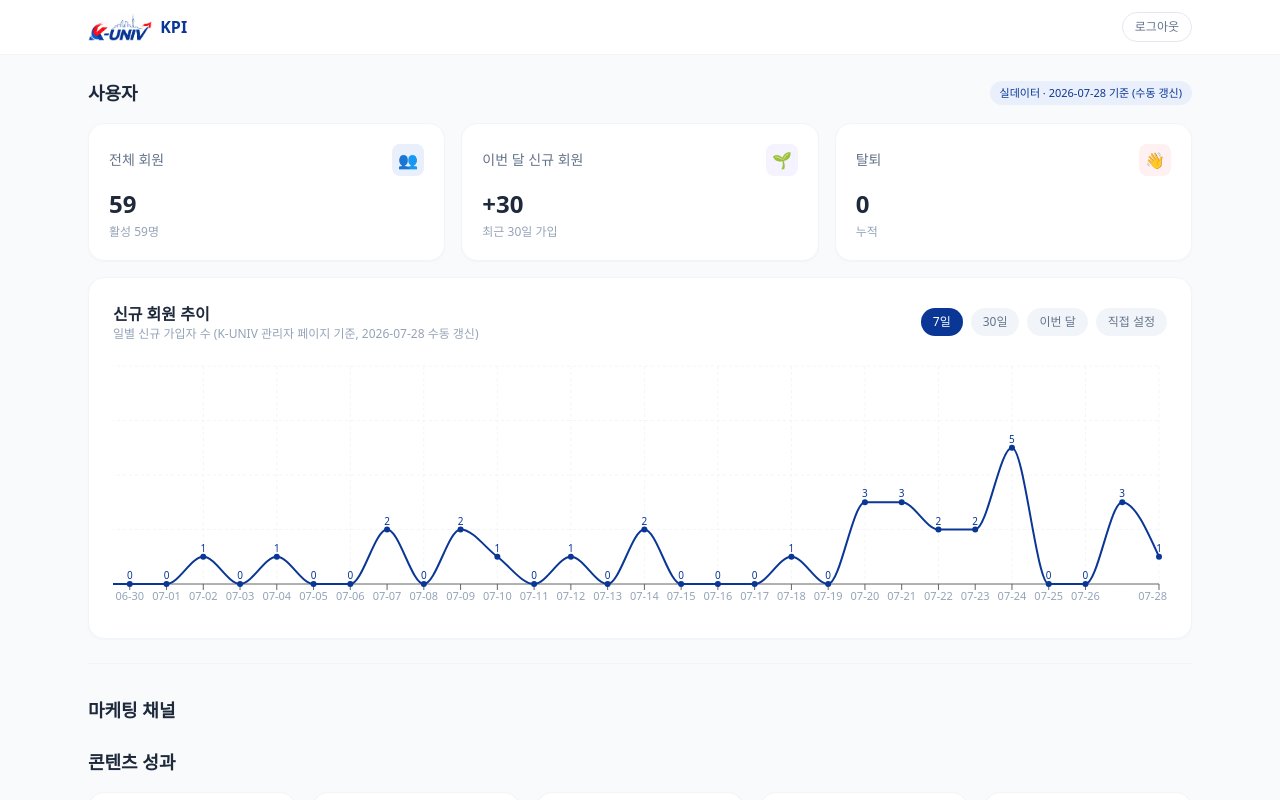
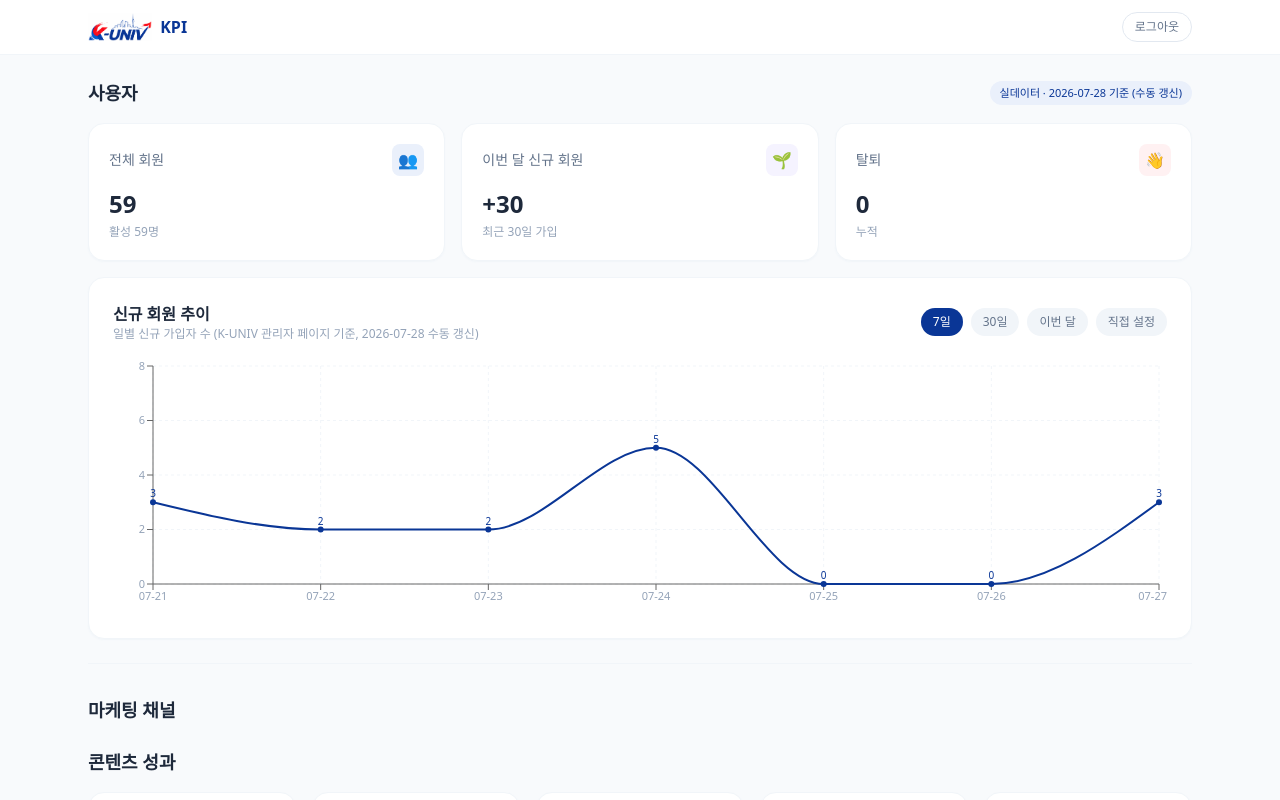
Before and after one commit to Gaumeoandanh/kuniv-kpi-dashboard, a Next.js app: page /dashboard in a window 1280 px wide. Shown: the top 800 px of the page. Built offline with nearby package versions, Linux system fonts and the light colour scheme; no server answers.

Commit message:
Update UserSection.tsx

```diff
--- a/components/dashboard/UserSection.tsx
+++ b/components/dashboard/UserSection.tsx
@@ -16,11 +16,17 @@ import SummaryCard from "@/components/dashboard/SummaryCard";
 import SectionCard from "@/components/dashboard/SectionCard";
 import DateRangeSelector, { ResolvedRange } from "@/components/dashboard/DateRangeSelector";
 
+/** Default to the last 7 days on first load (matches the "7일" button). */
+function defaultRange(): ResolvedRange {
+  const to = new Date().toISOString().slice(0, 10);
+  const from = new Date(Date.now() - 6 * 86400000).toISOString().slice(0, 10);
+  return { preset: "7d", from, to };
+}
+
 export default function UserSection({ stats }: { stats: UserStats }) {
-  const [range, setRange] = useState<ResolvedRange | null>(null);
+  const [range, setRange] = useState<ResolvedRange>(defaultRange());
 
   const filtered = useMemo(() => {
-    if (!range) return stats.dailySignups;
     return stats.dailySignups.filter((p) => p.date >= range.from && p.date <= range.to);
   }, [range, stats.dailySignups]);
 
@@ -59,6 +65,8 @@ export default function UserSection({ stats }: { stats: UserStats }) {
             <LineChart data={filtered} margin={{ top: 8, right: 8, left: -20, bottom: 0 }}>
               <CartesianGrid strokeDasharray="3 3" stroke="#f1f5f9" />
               <XAxis dataKey="date" tick={{ fontSize: 11, fill: "#94a3b8" }} tickFormatter={(d) => d.slice(5)} />
+              <YAxis tick={{ fontSize: 11, fill: "#94a3b8" }} allowDecimals={false} />
+              <Tooltip />
               <Line
                 type="monotone"
                 dataKey="count"
@@ -68,8 +76,8 @@ export default function UserSection({ stats }: { stats: UserStats }) {
                 dot={{ r: 3, strokeWidth: 0, fill: "#0a3696" }}
                 activeDot={{ r: 5 }}
               >
-                                            <LabelList dataKey="count" position="top" style={{ fontSize: 10, fill: "#0a3696" }} /></Line>
-                            <Tooltip />
+                <LabelList dataKey="count" position="top" style={{ fontSize: 10, fill: "#0a3696" }} />
+              </Line>
             </LineChart>
           </ResponsiveContainer>
         </div>
```
Lines whose indentation alone changed are shown as unchanged.
